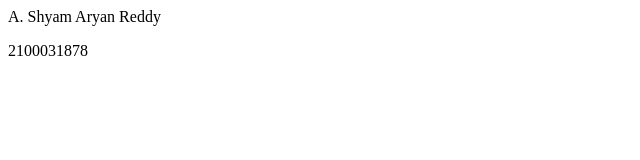
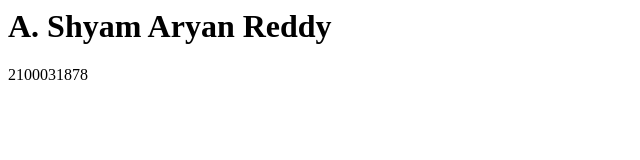
Before and after one commit to ShyamAryanReddy/aboutme, a plain HTML site: page index.html in a window 1280 px wide. Shown: the whole page, without its empty margins (0-640 px from the left). Drawn offline with Linux system fonts and the light colour scheme.

Commit message:
Update index.html

```diff
--- a/index.html
+++ b/index.html
@@ -2,7 +2,7 @@
 </head>
 <body>
   <p>
-    A. Shyam Aryan Reddy
+  <h1>A. Shyam Aryan Reddy</h1>
   </p>
   <p>
     2100031878
```
